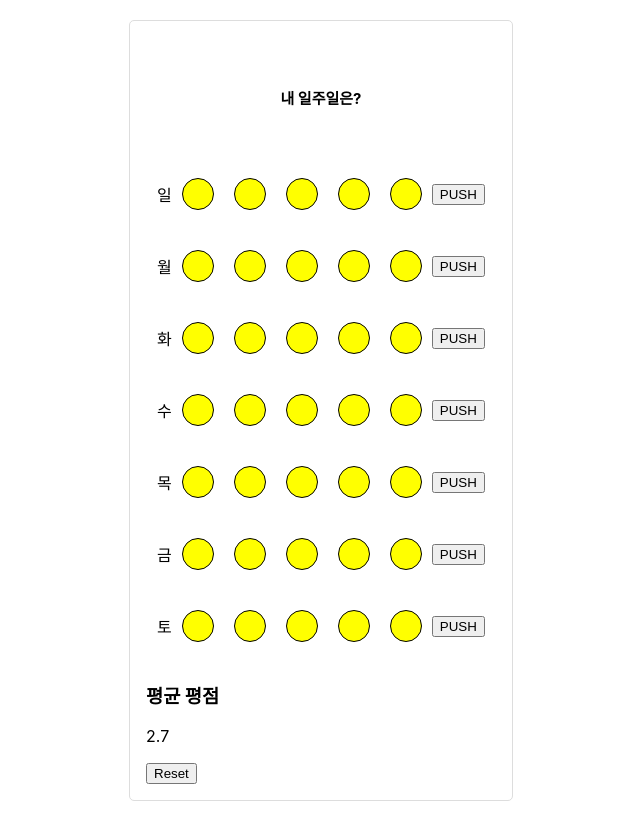
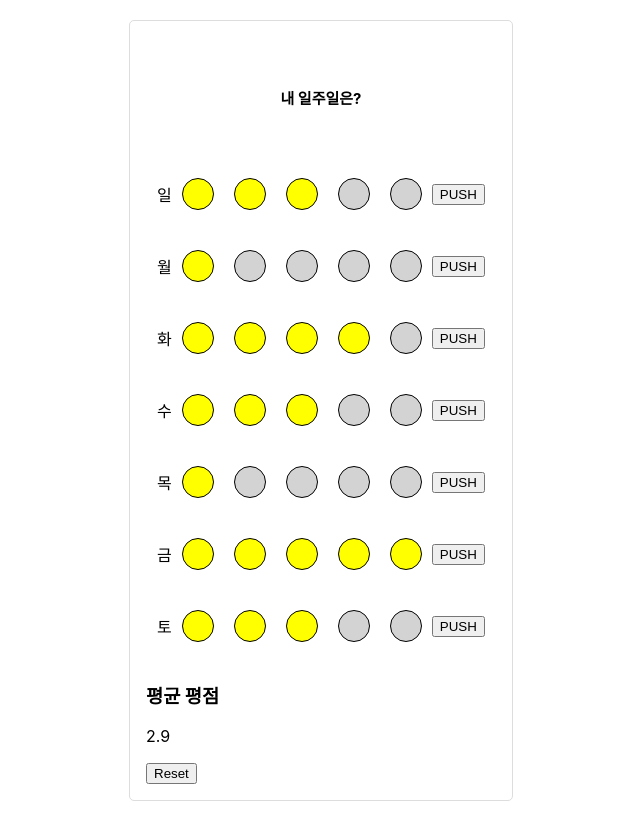
Before and after one commit to hongsoom/my-week, a React (Create React App) app in the folder my-week/: page / in a window 1280 px wide. Shown: the whole page, without its empty margins (319-959 px from the left). Built offline with nearby package versions, Linux system fonts and the light colour scheme.

Commit message:
change color by random number

```diff
--- a/my-week/src/components/Detail.js
+++ b/my-week/src/components/Detail.js
@@ -5,9 +5,8 @@ import { useParams, useHistory } from "react-router-dom";
 
 const Detail = (props) => {
     const week = props.week
+
     const { id } = useParams();
-    console.log(id)
-
     const history = useHistory();
 
     const [circle, setCircle] = useState([0, 0, 0, 0, 0])
--- a/my-week/src/components/Main.js
+++ b/my-week/src/components/Main.js
@@ -8,7 +8,7 @@ const Main = (props) => {
 
     const week = props.week;
 
-    const [rate, setRate] = useState(Array.from({length : 7}, (value) => value = Math.floor(Math.random() * 4) + 1));
+    const [rate, setRate] = useState(Array.from({length : 7}, (value) => value = Math.floor(Math.random() * 5) + 1));
     const [circle, setCircle] = useState([1, 2, 3, 4, 5]);
 
     const rateAverage = rate => {
@@ -21,6 +21,8 @@ const Main = (props) => {
       setRate(rate.filter((x) => x === 0));
     }
 
+    console.log(rate)
+
     return (
         <Container>
             <Title >내 일주일은?</Title>
@@ -29,11 +31,9 @@ const Main = (props) => {
         return (
 
             <Rate key={index}> {week}
-
-              {circle.map((circle, index) =>
-                <Circle style={{backgroundColor : rate[index] == circle[index] ?  'green' : 'yellow'}}></Circle>
+          {circle.map((i) =>
+                <Circle style={{backgroundColor : rate[index] + 1 > i ?  'yellow' : ('#D3D3D3')}}></Circle>
               )}
-
               <button onClick={ () => {
                history.push("/detail/" + index);
             }}>  PUSH
--- a/my-week/src/components/Score.js
+++ b/my-week/src/components/Score.js
@@ -12,5 +12,4 @@ const Score = (props) => {
     )
 }
 
-
 export default Score;
```
